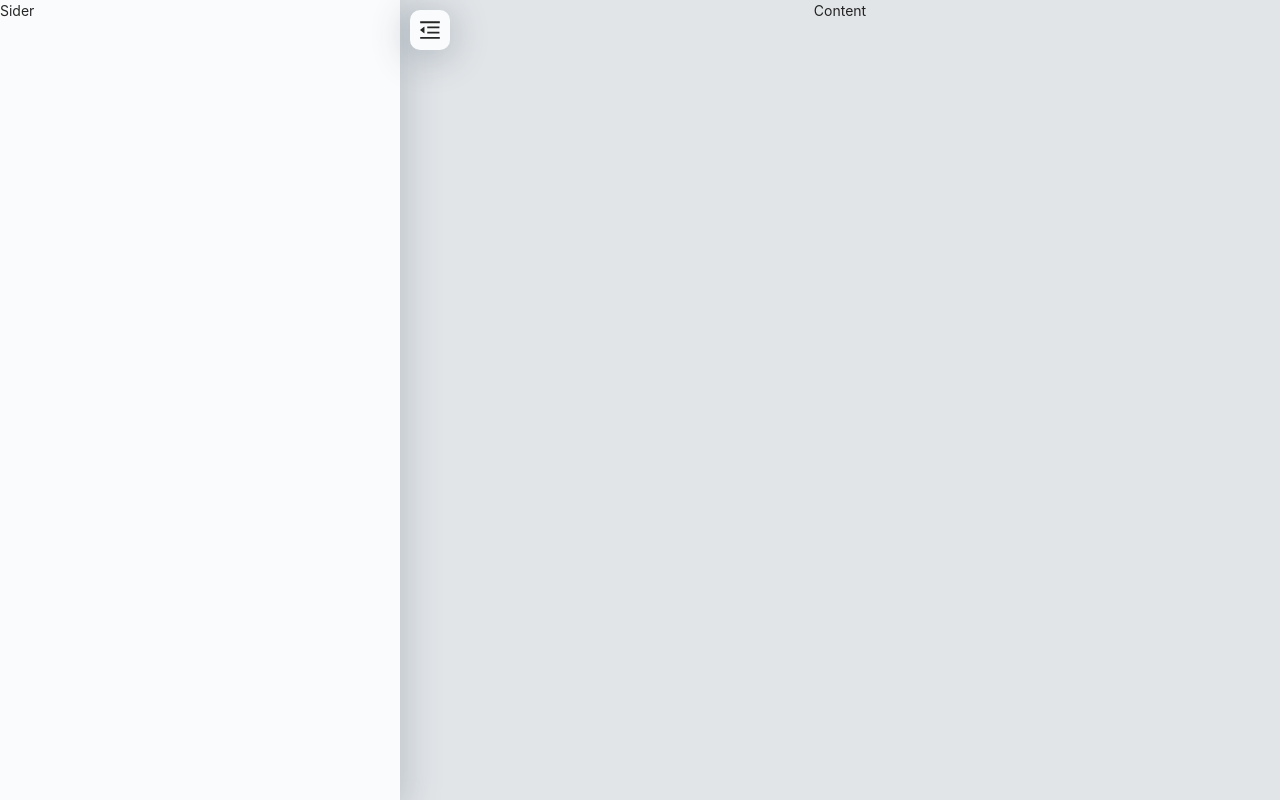
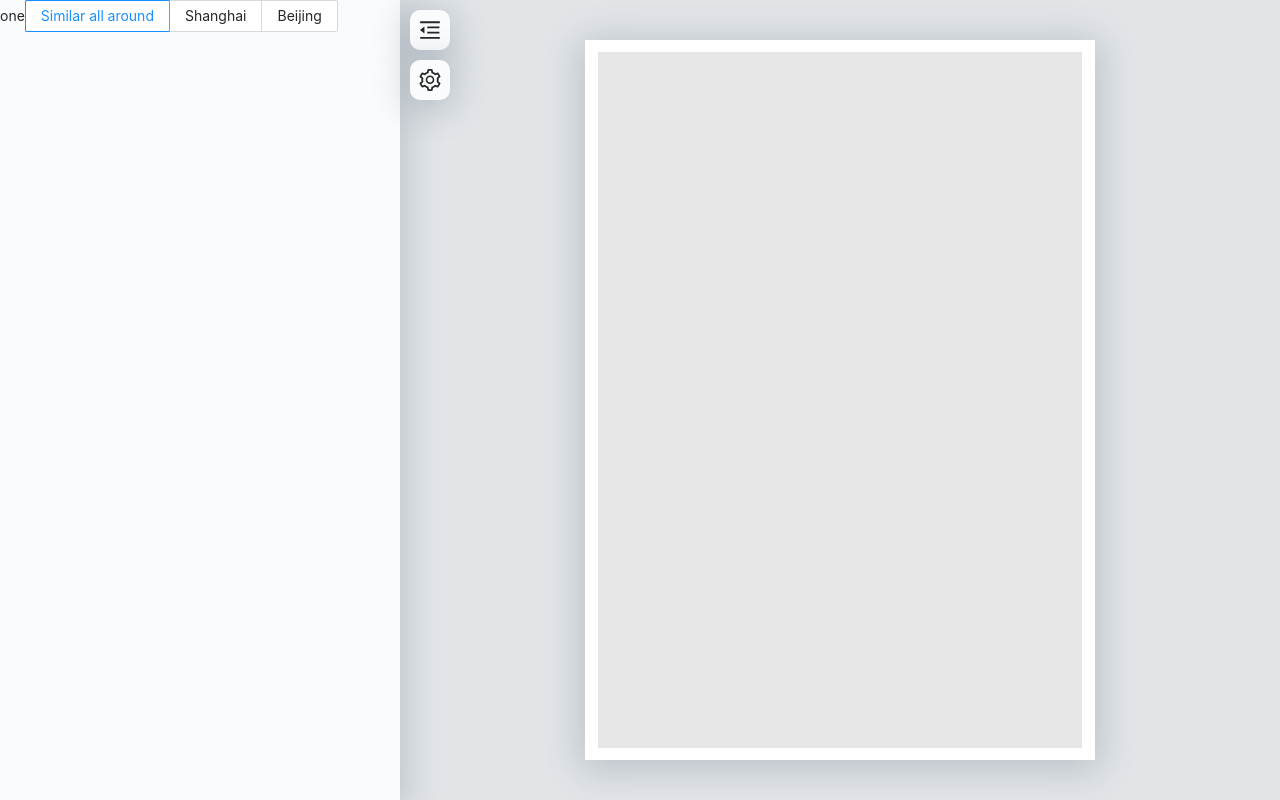
Before and after one commit to denisputnov/cv-constructor, a React (Create React App) app: page / in a window 1280 px wide. Built offline with nearby package versions, Linux system fonts and the light colour scheme.

Commit message:
improve basic layout, create lib components, create main drawer

```diff
--- /dev/null
+++ b/src/components/Drawer/Drawer.tsx
@@ -0,0 +1,60 @@
+import React from 'react';
+import styled from 'styled-components';
+import { getPaddingFromIndent } from './utils';
+
+type Margin = number | [number, number] | [number, number, number, number];
+
+interface DrawerProps {
+  columns?: number | number[];
+  rows?: number | string;
+  margin?: Margin;
+}
+
+const Drawer = ({
+  columns = 1,
+  rows = 'auto',
+  margin = 5
+}: DrawerProps) => {
+  return (
+    <DrawerWrapper
+      $columns={columns}
+      $rows={rows}
+    >
+      <DrawerContent $margin={margin} />
+    </DrawerWrapper>
+  );
+}
+
+const DrawerContent = styled.div<{
+  $margin: Margin
+}>`
+  flex: 1;
+  background: #e6e6e6;
+  margin: ${({ $margin }) => {
+    if (Array.isArray($margin)) {
+      return $margin.map(n => getPaddingFromIndent(n) + '%').join(' ')
+    }
+    return `${getPaddingFromIndent($margin)}%`
+  }};
+`
+
+const DrawerWrapper = styled.div<{
+  $columns: number | number[],
+  $rows: number | string
+}>`
+  position: relative;
+  display: grid;
+  grid-template-columns: ${({ $columns }) => {
+    if (Array.isArray($columns)) {
+      return $columns.map(n => `${n}fr`).join(' ')
+    }
+    return `repeat(${$columns}, 1fr)`
+  }};
+  grid-template-rows: ${({ $rows }) => $rows};
+  height: 100%;
+  aspect-ratio: 210 / 297;
+  background-color: #fff;
+  box-shadow: 0px 5px 35px 6px rgba(34, 60, 80, 0.2);
+`;
+
+export default Drawer;
--- /dev/null
+++ b/src/components/Drawer/utils.ts
@@ -0,0 +1,3 @@
+export const getPaddingFromIndent = (n: number) => {
+  return (n / 210 * 100).toFixed(2);
+}
--- a/src/components/Editor.tsx
+++ /dev/null
@@ -1,83 +0,0 @@
-import React, { useState } from 'react';
-import { Layout } from 'antd';
-import styled from 'styled-components';
-import { MenuUnfoldOutlined, MenuFoldOutlined } from '@ant-design/icons';
-
-const { Sider, Content } = Layout;
-
-interface SiderTriggerProps {
-  collapsed: boolean;
-  onClick: () => void
-}
-
-const SiderTrigger: React.FC<SiderTriggerProps> = ({collapsed, onClick}) => {
-  return (
-    <SiderTriggerWrapper onClick={onClick}>
-      {collapsed ? <MenuUnfoldOutlined /> : <MenuFoldOutlined />}
-    </SiderTriggerWrapper>
-  )
-}
-
-const Editor = () => {
-  const [collapsed, setCollapsed] = useState<boolean>(false)
-
-
-
-  return (
-    <EditorLayout>
-      <EditorSider
-        trigger={null}
-        collapsed={collapsed}
-        onCollapse={() => setCollapsed(!collapsed)}
-        width="max(30vw, 400px)"
-        collapsedWidth={0}
-        collapsible
-      >
-        <SiderTrigger collapsed={collapsed} onClick={() => setCollapsed(!collapsed)}/>
-        Sider
-      </EditorSider>
-      <EditorContent>
-        Content
-      </EditorContent>
-    </EditorLayout>
-  );
-}
-
-const SiderTriggerWrapper = styled.button`
-  position: absolute;
-  display: flex;
-  justify-content: center;
-  align-items: center;
-  width: 40px;
-  height: 40px;
-  top: 10px;
-  right: -50px;
-  padding: 0;
-  font-size: 22px;
-  border-radius: 10px;
-  background-color: #FAFBFC;
-  /* border: 2px solid #E2E5E8; */
-  border: none;
-  cursor: pointer;
-  box-shadow: 0px 5px 35px 6px rgba(34, 60, 80, 0.2);
-  z-index: 2;
-`
-
-const EditorLayout = styled(Layout)`
-  height: 100vh;
-`
-
-const EditorSider = styled(Sider)`
-  position: relative;
-  height: 100vh;
-  background-color: #FAFBFC;
-  box-shadow: 0px 5px 35px 6px rgba(34, 60, 80, 0.2);
-`
-
-const EditorContent = styled(Content)`
-  height: 100vh;
-  background-color: #E2E5E8;
-  text-align: center;
-`
-
-export default Editor
--- /dev/null
+++ b/src/components/Inputs/PaddingInput.tsx
@@ -0,0 +1,22 @@
+import React, { useState } from 'react';
+import { Radio } from 'antd';
+
+
+type Mode = 'all' | 'double' | 'one'
+
+const PaddingInput = () => {
+  const [mode, setMode] = useState<Mode>('one')
+
+  return (
+    <div>
+      {mode}
+      <Radio.Group onChange={e => setMode(e.target.value)} defaultValue="one">
+        <Radio.Button value="one">Similar all around</Radio.Button>
+        <Radio.Button value="double">Shanghai</Radio.Button>
+        <Radio.Button value="all">Beijing</Radio.Button>
+      </Radio.Group>
+    </div>
+  );
+}
+
+export default PaddingInput;
--- a/src/index.css
+++ b/src/index.css
@@ -11,3 +11,12 @@ code {
   font-family: source-code-pro, Menlo, Monaco, Consolas, 'Courier New',
     monospace;
 }
+
+.ant-popover {
+  max-width: max(calc(70vw - max(30vw, 400px)), 400px);
+}
+
+.ant-popover .ant-popover-inner {
+  border-radius: 10px;
+  box-shadow: 0px 5px 35px 6px rgba(34, 60, 80, 0.2);
+}
--- /dev/null
+++ b/src/lib/FloatingTriggerButton.tsx
@@ -0,0 +1,32 @@
+import React from 'react';
+import styled from 'styled-components';
+
+interface FloatingTriggerButtonProps {
+  onClick: () => void;
+}
+
+const FloatingTriggerButton: React.FC<FloatingTriggerButtonProps> = ({ children, onClick }) => {
+  return <ButtonWrapper onClick={onClick}>
+    {children}
+  </ButtonWrapper>;
+}
+
+const ButtonWrapper = styled.button`
+  /* position: absolute; */
+  display: flex;
+  justify-content: center;
+  align-items: center;
+  width: 40px;
+  height: 40px;
+  padding: 0;
+  font-size: 22px;
+  border-radius: 10px;
+  background-color: #FAFBFC;
+  /* border: 2px solid #E2E5E8; */
+  border: none;
+  cursor: pointer;
+  box-shadow: 0px 5px 35px 6px rgba(34, 60, 80, 0.2);
+  z-index: 2;
+`
+
+export default FloatingTriggerButton;
--- /dev/null
+++ b/src/pages/Editor.tsx
@@ -0,0 +1,93 @@
+import React, { useState } from 'react';
+import styled from 'styled-components';
+import { Layout, Popover } from 'antd';
+import { MenuUnfoldOutlined, MenuFoldOutlined, CloseCircleOutlined, SettingOutlined } from '@ant-design/icons';
+import Drawer from '../components/Drawer/Drawer';
+import PaddingInput from '../components/Inputs/PaddingInput';
+import FloatingTriggerButton from '../lib/FloatingTriggerButton';
+
+
+const { Sider, Content } = Layout;
+
+interface TriggerButtonProps {
+  collapsed: boolean;
+  onClick: () => void
+}
+
+const SiderTrigger: React.FC<TriggerButtonProps> = ({ collapsed, onClick }) => {
+  return (
+    <FloatingTriggerButton onClick={onClick}>
+      {collapsed ? <MenuUnfoldOutlined /> : <MenuFoldOutlined />}
+    </FloatingTriggerButton>
+  )
+}
+
+const DocumentSettings: React.FC = () => {
+  const [opened, setOpened] = useState<boolean>(false)
+  return (
+    <Popover visible={opened} trigger='click' placement='bottomLeft' content={"lorem impsum dolores set amet lorem impsum dolores set amet lorem impsum dolores set amet lorem impsum dolores set amet lorem impsum dolores set amet lorem impsum dolores set amet lorem impsum dolores set amet lorem impsum dolores set amet "}>
+      <FloatingTriggerButton onClick={() => setOpened(!opened)}>
+        {opened ? <CloseCircleOutlined /> : <SettingOutlined />}
+      </FloatingTriggerButton>
+    </Popover>
+  )
+}
+
+const Editor = () => {
+  const [collapsed, setCollapsed] = useState<boolean>(false)
+
+  return (
+    <EditorLayout>
+      <EditorSider
+        trigger={null}
+        collapsed={collapsed}
+        onCollapse={() => setCollapsed(!collapsed)}
+        width="max(30vw, 400px)"
+        collapsedWidth={0}
+        collapsible
+      >
+        <EditorFloatingButtons>
+          <SiderTrigger collapsed={collapsed} onClick={() => setCollapsed(!collapsed)} />
+          <DocumentSettings />
+        </EditorFloatingButtons>
+        <PaddingInput />
+      </EditorSider>
+      <EditorContent>
+        <Drawer />
+      </EditorContent>
+    </EditorLayout>
+  );
+}
+
+const EditorLayout = styled(Layout)`
+  height: 100vh;
+`
+
+const EditorFloatingButtons = styled.div`
+  position: absolute;
+  display: flex;
+  top: 10px;
+  bottom: 10px;
+  right: -50px;
+  gap: 10px;
+  flex-direction: column;
+`
+
+const EditorSider = styled(Sider)`
+  position: relative;
+  height: 100vh;
+  background-color: #FAFBFC;
+  box-shadow: 0px 5px 35px 6px rgba(34, 60, 80, 0.2);
+`
+
+const EditorContent = styled(Content)`
+  display: flex;
+  padding: 5vh;
+  height: 100vh;
+  background-color: #E2E5E8;
+  text-align: center;
+  justify-content: center;
+  align-items: center;
+`
+
+export default Editor
```
Also changed, not shown: src/App.tsx (+1 -18 lines), src/components/ImageUploader/utils.ts (+0 -8 lines).
